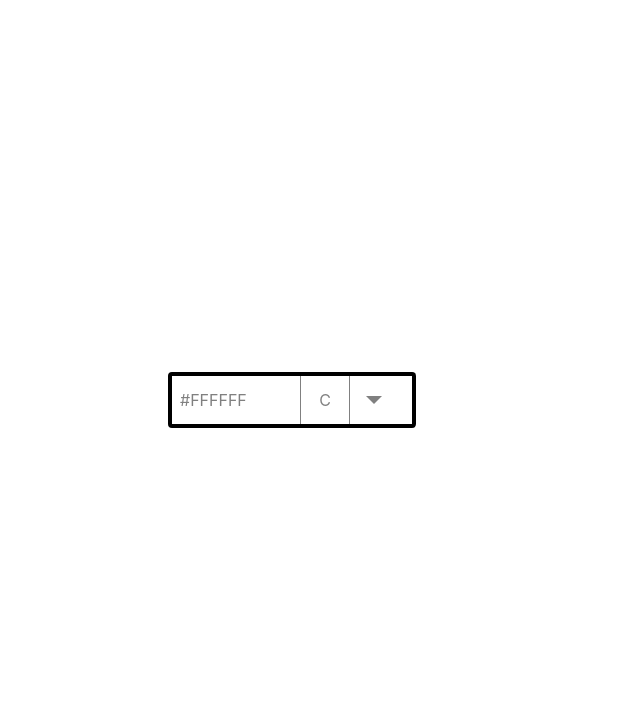
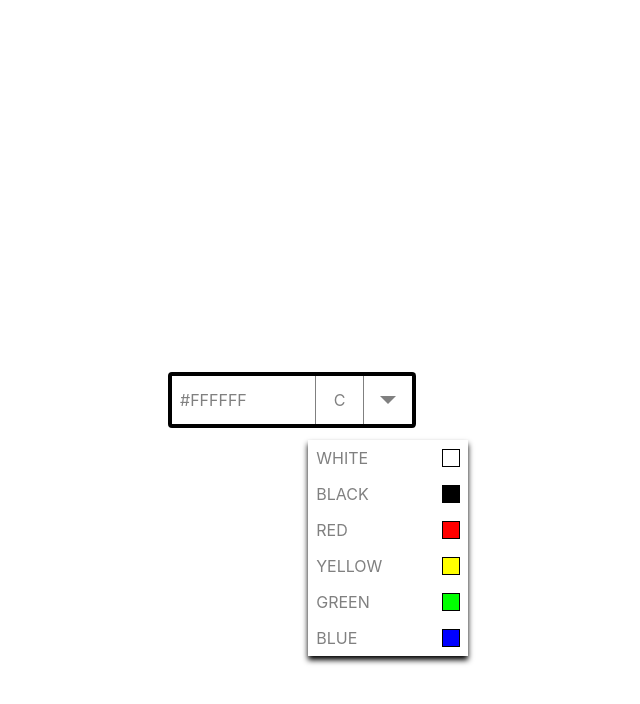
Before and after one commit to AGrigorovich/test-plarium, a React (Create React App) app: page / in a window 1280 px wide. Both pictures are taken after a click on the button 722 px from the left and 400 px from the top of the page. Shown: the top 704 px of the page, without its empty margins (348-988 px from the left). Built offline with nearby package versions, Linux system fonts and the light colour scheme.

Commit message:
markup component for select base colors

```diff
--- a/src/components/ColorPicker/ColorPicker.css
+++ b/src/components/ColorPicker/ColorPicker.css
@@ -6,10 +6,11 @@
     display: flex;
     align-items: center;
     color: #808080;
+    background-color: #ffffff;
 }
 
 .color-picker .color-identification {
-    width: 7rem;
+    width: 8rem;
     padding: .5rem;
 }
 
@@ -20,4 +21,6 @@
     align-items: center;
     justify-content: center;
     border-left: 1px solid #808080;
+    outline: none;
+    position: relative;
 }
--- a/src/components/ColorPicker/ColorPicker.js
+++ b/src/components/ColorPicker/ColorPicker.js
@@ -10,7 +10,10 @@ const ColorPicker = ({ value, onChange, colors }) => {
 	return <div className="color-picker">
 		<span className="color-identification">{value}</span>
 		<ChangeColors />
-		<SelectBasicColors />
+		<SelectBasicColors
+			colors={colors}
+			onChange={onChange}
+		/>
 	</div>
 };
 
--- a/src/components/SelectBasicColors/SelectBasicColors.js
+++ b/src/components/SelectBasicColors/SelectBasicColors.js
@@ -1,17 +1,30 @@
 import React, { useState } from 'react';
+import PropTypes from 'prop-types';
+
+import SelectColorPicker from '../SelectColorPicker/SelectColorPicker';
 
 import { clickable } from '../../helpers/makeElementClickable';
 
 import './SelectBasicColors.css';
 
-const SelectBasicColors = () => {
+const SelectBasicColors = ({ colors, onChange }) => {
 	const [isSelectOpen, changedSelectVisibility] = useState(false);
 	return <div className="color-picker-rows">
 		<div
 			className="arrow-down"
 			{...clickable(() => changedSelectVisibility(!isSelectOpen))}
 		/>
+		{isSelectOpen &&
+		<SelectColorPicker
+			colors={colors}
+			onChange={onChange}
+		/>}
 	</div>
 };
 
+SelectBasicColors.propTypes = {
+	colors: PropTypes.arrayOf(PropTypes.object).isRequired,
+	onChange: PropTypes.func.isRequired,
+};
+
 export default SelectBasicColors;
--- /dev/null
+++ b/src/components/SelectColorPicker/SelectColorPicker.css
@@ -0,0 +1,35 @@
+.arrow-up {
+    border-left: 0.5rem solid transparent;
+    border-right: .5rem solid transparent;
+    border-bottom: .5rem solid #ffffff;
+    position: absolute;
+    top: 3.5rem;
+}
+
+.select-color-picker {
+    position: absolute;
+    top: 4rem;
+    width: 10rem;
+    box-shadow: 0 .25rem .35rem 0 #000000;
+    text-transform: uppercase;
+    background-color: #ffffff;
+}
+
+.select-color-picker .select-color-picker-item {
+    display: flex;
+    align-items: center;
+    justify-content: space-between;
+    padding: .5rem;
+    cursor: pointer;
+    outline: none;
+}
+
+.select-color-picker .select-color-picker-item:hover {
+    background-color: #0000ff;
+}
+
+.select-color-picker .select-color-picker-item .select-color-picker-color-square {
+    width: 1rem;
+    height: 1rem;
+    border: .1rem solid #000000;
+}
--- /dev/null
+++ b/src/components/SelectColorPicker/SelectColorPicker.js
@@ -0,0 +1,35 @@
+import React, { useState } from 'react';
+import PropTypes from 'prop-types';
+
+import { clickable } from '../../helpers/makeElementClickable';
+
+import './SelectColorPicker.css';
+
+const SelectColorPicker = ({ colors, onChange }) => {
+	return(
+		<>
+			<div className="arrow-up"/>
+			<div className="select-color-picker">
+				{colors.map(({ id, name, value }) => (
+					<div
+						key={id}
+						className="select-color-picker-item"
+						{...clickable(() => onChange(value))}
+					>
+						<span>{name}</span>
+						<div
+							className="select-color-picker-color-square"
+							style={{backgroundColor: value}}
+						/>
+					</div>)
+				)}
+			</div>
+		</>)
+};
+
+SelectColorPicker.propTypes = {
+	colors: PropTypes.arrayOf(PropTypes.object).isRequired,
+	onChange: PropTypes.func.isRequired,
+};
+
+export default SelectColorPicker;
```
